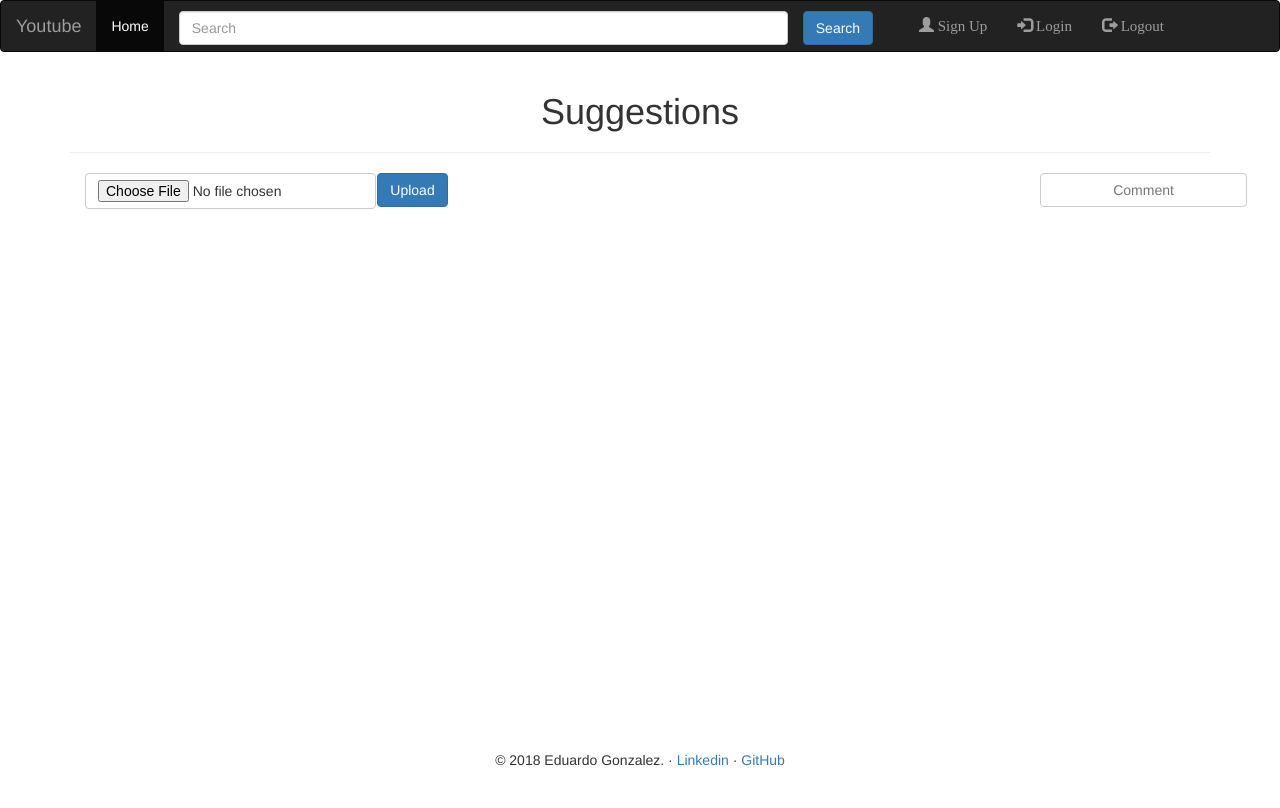
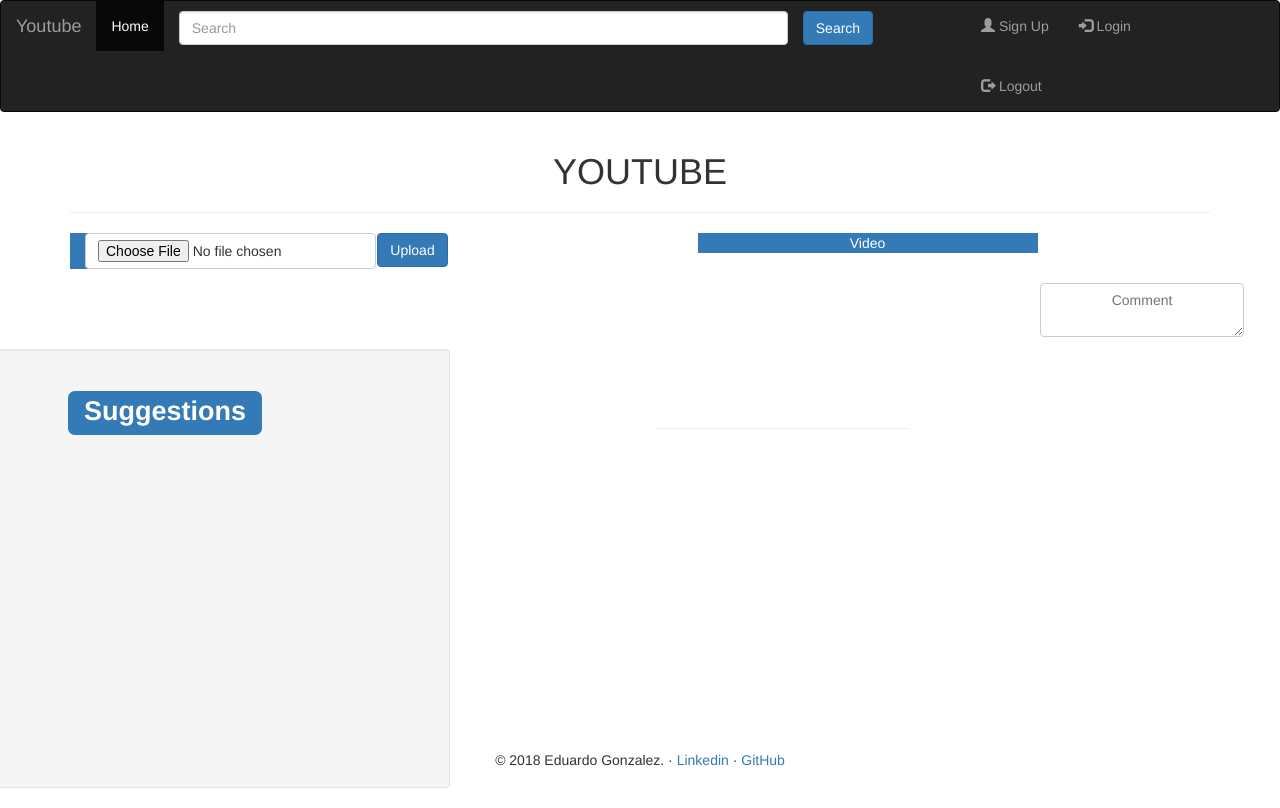
Before and after one commit to eduardogz94/Youtube, a plain HTML site: page WebContent/index.html in a window 1280 px wide. Drawn offline with Linux system fonts and the light colour scheme; no server answers.

Commit message:
Added views

```diff
--- a/WebContent/index.html
+++ b/WebContent/index.html
@@ -10,35 +10,33 @@
 	 <body>
 		<div class="container">
 			 <div>
-			 	  	<h1 style="text-align: center;">Suggestions</h1>
+			 	  	<h1>YOUTUBE</h1>
 			 	  	<hr/>
-			 	  	<div class="col-sm-3">
+			 	  	<div class="col-sm-3 btn-primary">
 			 			<input type="file" class="btn btn-default"  id="upfile">
 					</div>
 			</div>
 
-
-		         <div class="col-sm-3">
+	         <div class="col-sm-3" >
 		            <button id="up-but" type="button" class="btn btn-primary" onclick="upload()" style="margin-left: -170px">Upload</button>
 				    <h3 style="text-align: center;" id="uploadStatus"></h3>
 		         </div>
 
 		     	<div class="col-sm-3">
+		     		<div class="p-3 mb-2 bg-primary text-white col-sm-offset-2" style="width: 340px">Video</div>
 	         	 	 <video width="468px" height="150px" id="stream"></video>
+		     		<hr>
+		     	</div>
+
+		     	<div class="col-md-3">
+		     		<textarea type="text" id="comment" class="btn btn-default" name="comments" placeholder="Comment" style="margin-left: 100px; margin-top: 50px;"></textarea>
 
 		     	</div>
 
-		     	<div class="col-sm-3">
-		     		<input type="text" class="btn btn-default" name="comments" placeholder="Comment" style="margin-left: 100px"></input>
-
-		     	</div>
-
-		     	<div class="col-sm-6" style="margin-left: -190px; margin-top: -100px;">
-
+		     	<div class="col-sm-6 border-danger well" style="margin-left: -190px; margin-top: -100px;">
+		     		<h1><span class="label label-primary">Suggestions</span></h1>
 		     			<ul><video width="350px" height="150px" id="stream1" onclick="click1();"></video></ul>
 		     		    <ul><video width="350px" height="150px" id="stream2" onclick="click2();"></video></ul>
-
-
 		     	</div>
 		 </div>
 </body>
--- a/WebContent/js/w3.js
+++ b/WebContent/js/w3.js
@@ -49,6 +49,7 @@
           });
       } else {
          $('logout').style.display = "none";
+         $('comment').style.display = "none";
          $('upfile').style.display = "none";
          $('up-but').style.display = "none";
      }
--- a/WebContent/layout/layout.html
+++ b/WebContent/layout/layout.html
@@ -19,10 +19,10 @@
 
        <div>
          <button class="btn btn-primary" onclick="download()" style="margin-top: 10px;">Search</button>
-          <div class="nav navbar-nav navbar-right" style="font-family: lulo clean; font-size: 15px; color: #D4AF37; margin-right: 100px;">
+          <div class="nav navbar-nav navbar-right col-sm-2" style="color: blue; margin-right: 100px; ">
             <li id="register"><a href="./signup.html"><span class="glyphicon glyphicon-user"></span> Sign Up</a></li>
             <li id="login"><a href="./login.html"><span class="glyphicon glyphicon-log-in"></span> Login</a></li>
-            <li id="logout"><a href="./index.html"><span class="glyphicon glyphicon-log-out"></span> Logout</a></li>
+            <li id="logout" style="padding-top: 10px"><a href="./index.html"><span class="glyphicon glyphicon-log-out"></span> Logout</a></li>
             <h3 id="user"></h3>
           </div>
        </div>
```
Also changed, not shown: WebContent/layout/logo.png (added).
